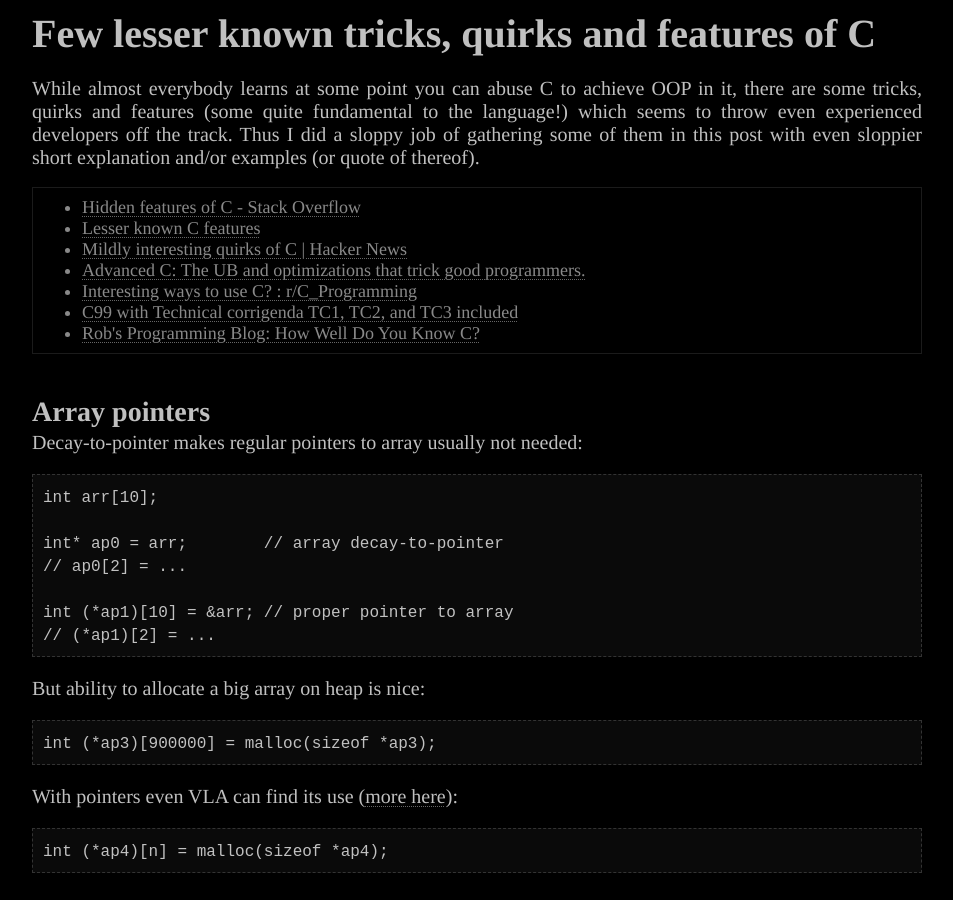
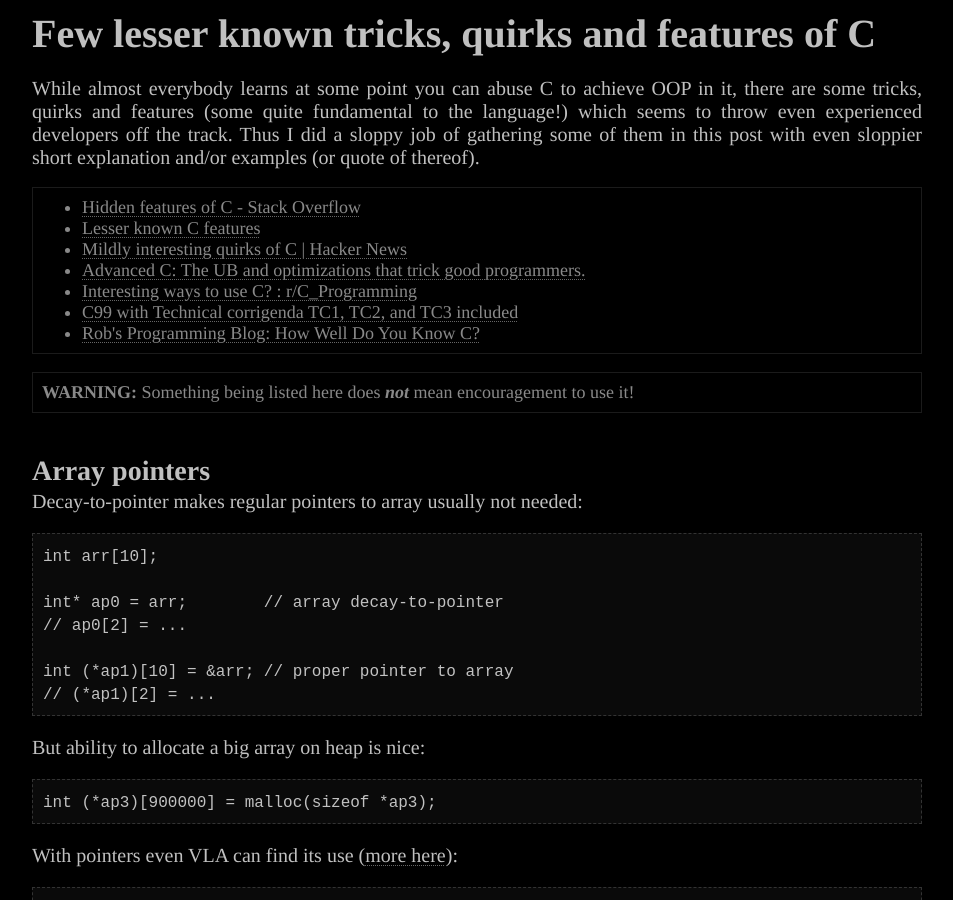
Before and after one commit to Jorenar/blog, a Jekyll site: the page built from _posts/2023-02-19-less-known-c.md, in a window 1280 px wide and 900 px high. Shown: the whole window, without its empty margins (163-1116 px from the left). Built offline with Jekyll 4.4.1, drawn with Linux system fonts in a browser that asks for light colours.

Commit message:
deploy: 6890b12e70249ec0893d8f6cdf5bf6570e7ffea2

```diff
--- a/_posts/2023-02-19-less-known-c.md
+++ b/_posts/2023-02-19-less-known-c.md
@@ -17,6 +17,10 @@ sloppier short explanation and/or examples (or quote of thereof).
 * [Interesting ways to use C? : r/C_Programming](https://www.reddit.com/r/C_Programming/comments/mqk338/interesting_ways_to_use_c/)
 * [C99 with Technical corrigenda TC1, TC2, and TC3 included](http://www.open-std.org/JTC1/SC22/WG14/www/docs/n1256.pdf)
 * [Rob's Programming Blog: How Well Do You Know C?](http://www.robertgamble.net/2011/05/how-well-do-you-know-c.html)
+</aside>
+
+<aside markdown="1">
+**WARNING:** Something being listed here does **_not_** mean encouragement to use it!
 </aside>
 
 ## Array pointers
```
